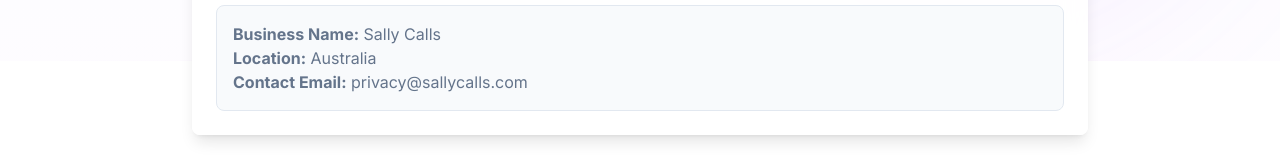
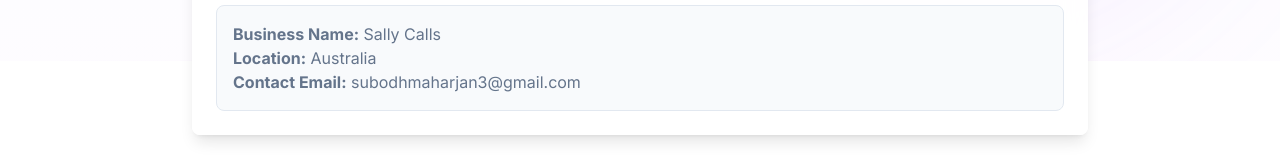
Before and after one commit to Subodh22/forsallycalls, a Next.js app: page /privacy in a window 1280 px wide. Shown: the part 739-899 px from the top of the page. Built offline with nearby package versions, Linux system fonts and the light colour scheme.

Commit message:
Update privacy policy contact email to subodhmaharjan3@gmail.com

```diff
--- a/app/privacy/page.tsx
+++ b/app/privacy/page.tsx
@@ -54,7 +54,7 @@
               <div className="bg-slate-50 p-4 rounded-lg border border-slate-200">
                 <p><strong>Business Name:</strong> Sally Calls</p>
                 <p><strong>Location:</strong> Australia</p>
-                <p><strong>Contact Email:</strong> privacy@sallycalls.com</p>
+                <p><strong>Contact Email:</strong> subodhmaharjan3@gmail.com</p>
               </div>
             </CardContent>
           </Card>
@@ -262,7 +262,7 @@
               </p>
               <ul className="list-disc list-inside space-y-2 ml-4">
                 <li>Clicking the unsubscribe link in our emails</li>
-                <li>Contacting us directly at privacy@sallycalls.com</li>
+                <li>Contacting us directly at subodhmaharjan3@gmail.com</li>
                 <li>Informing our AI agent during a call</li>
               </ul>
             </CardContent>
@@ -364,7 +364,7 @@
               <div className="bg-slate-50 p-4 rounded-lg border border-slate-200 space-y-2">
                 <p className="flex items-center gap-2">
                   <Mail className="w-4 h-4 text-primary" />
-                  <strong>Email:</strong> privacy@sallycalls.com
+                  <strong>Email:</strong> subodhmaharjan3@gmail.com
                 </p>
                 <p className="flex items-center gap-2">
                   <Phone className="w-4 h-4 text-primary" />
```
